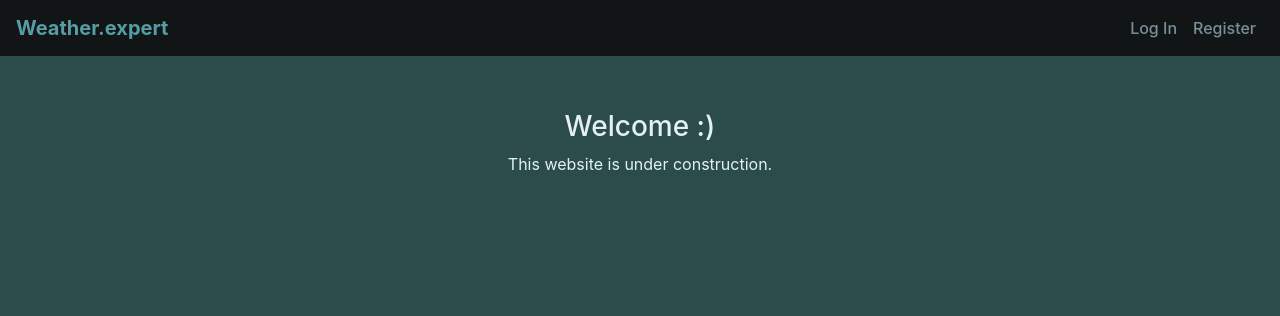
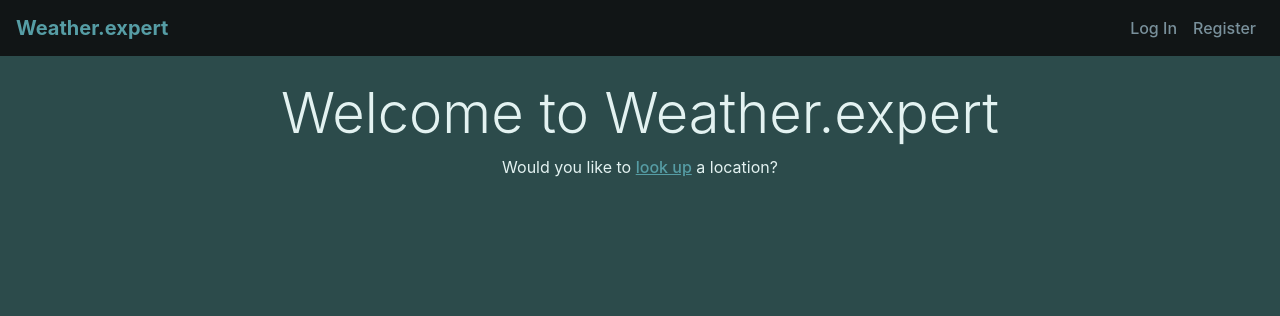
Before and after one commit to brleony/project1, a Flask app: page / in a window 1280 px wide. Shown: the top 316 px of the page. Run offline with Flask 2, Linux system fonts and the light colour scheme; some libraries are stand-ins or nearby versions.

Commit message:
Added weather info + api access

```diff
--- a/application.py
+++ b/application.py
@@ -1,6 +1,6 @@
-import os
+import os, requests
 
-from flask import Flask, session, render_template, request, redirect, url_for, flash
+from flask import Flask, session, render_template, request, redirect, url_for, flash, jsonify
 from flask_session import Session
 from passlib.apps import custom_app_context as pwd_context
 from sqlalchemy import create_engine
@@ -27,6 +27,30 @@ db = scoped_session(sessionmaker(bind=engine))
 def index():
     return render_template("index.html")
 
+@app.route("/api/<zipcode>")
+def api(zipcode):
+    """Return details about a location."""
+
+    # Query database for location.
+    locations = db.execute("SELECT * FROM locations JOIN locationnames ON locationnames.locationname_id = locations.locationname_id WHERE zipcode = :zipcode", {"zipcode": zipcode}).fetchone()
+
+    # Make sure location exists.
+    if not location:
+        return jsonify({"error": "Zipcode not in database"}), 404
+
+    # Get number of checkins by counting num of matching checkins.
+    numcheckins = len(db.execute("SELECT * FROM checkins WHERE location_id = :location_id", {"location_id": locations["location_id"]}).fetchall())
+
+    return jsonify({
+            "place_name": locations["city"],
+            "state": locations["state"],
+            "latitude": float(locations["latitude"]),
+            "longitude": float(locations["longitude"]),
+            "zip": locations["zipcode"],
+            "population": locations["population"],
+            "check_ins": numcheckins
+        })
+
 @app.route("/search", methods=["GET", "POST"])
 def search():
     """Search for locations that match query."""
@@ -36,12 +60,16 @@ def search():
         return render_template("search.html")
 
     query = request.form.get("query")
-    q = "%" + query + "%"
 
-    locations = db.execute("SELECT * FROM locations WHERE zipcode LIKE :q", {"q": q}).fetchall()
+    if not query:
+        flash("Must enter a query.")
+        return render_template("search.html")
 
-    for location in locations:
-        print(location[2])
+    # Change query to uppercase and add %s
+    q = query.upper()
+    q = "%" + q + "%"
+
+    locations = db.execute("SELECT * FROM locations JOIN locationnames ON locationnames.locationname_id = locations.locationname_id WHERE zipcode LIKE :q OR locationnames.city LIKE :q", {"q": q}).fetchall()
 
     return render_template("search.html", query=query, locations=locations)
 
@@ -51,6 +79,7 @@ def location():
 
     location_id = request.args.get("location_id")
 
+    # If form was submitted, check in.
     if request.method == "POST":
         comment = request.form.get("comment")
 
@@ -58,13 +87,35 @@ def location():
                     {"time": str(datetime.now()), "comment": comment, "user_id": int(session["user_id"][0]), "location_id": location_id})
         db.commit()
 
-    location = db.execute("SELECT * FROM locations WHERE location_id = :location_id", {"location_id": location_id}).fetchone()
+    # Query database for location details.
+    location = db.execute("SELECT * FROM locations JOIN locationnames ON locationnames.locationname_id = locations.locationname_id WHERE location_id = :location_id", {"location_id": location_id}).fetchone()
 
-    checkins = db.execute("SELECT * FROM checkins WHERE location_id = :location_id", {"location_id": location_id}).fetchall()
+    # Query database for checkins for this location.
+    checkins = db.execute("SELECT * FROM checkins JOIN users ON users.user_id = checkins.user_id WHERE location_id = :location_id", {"location_id": location_id}).fetchall()
 
+    # Saved number of checkins.
     numcheckins = len(checkins)
 
-    return render_template("location.html", location=location, checkins=checkins, numcheckins=numcheckins)
+    # Format request to Dark Sky API.
+    latitude, longitude = location["latitude"], location["longitude"]
+    res = requests.get(f"https://api.darksky.net/forecast/d42f9950f8cdec7be86d4b48b0acfc38/{latitude},{longitude}")
+
+    # Check that request worked.
+    if res.status_code != 200:
+        raise Exception('ERROR: API request unsuccessful.')
+
+    # Convert request response to JSON.
+    data = res.json()
+    weather = data["currently"]
+
+    # Make weather info easier to read.
+    weather["time"] = datetime.fromtimestamp(int(weather["time"])).strftime('%H:%M:%S UTC')
+    weather["humidity"] = int(weather["humidity"] * 100)
+    weather["temperature"] = int(weather["temperature"])
+    weather["dewPoint"] = int(weather["dewPoint"])
+
+    # Render location page with info about location, checkins and weather.
+    return render_template("location.html", location=location, checkins=checkins, numcheckins=numcheckins, weather=weather)
 
 @app.route("/mycheckins", methods=["GET"])
 def mycheckins():
@@ -72,7 +123,7 @@ def mycheckins():
 
     user_id = int(session["user_id"][0])
 
-    checkins = db.execute("SELECT * FROM checkins WHERE user_id = :user_id", {"user_id": user_id}).fetchall()
+    checkins = db.execute("SELECT * FROM checkins JOIN locations ON locations.location_id = checkins.location_id WHERE user_id = :user_id", {"user_id": user_id}).fetchall()
 
     return render_template("mycheckins.html", checkins=checkins)
 
@@ -88,19 +139,17 @@ def login():
     if request.method == "GET":
         return render_template("login.html")
 
-    error = None
-
     # Ensure username was submitted.
     username = request.form.get("username")
     if not username:
-        error = "Must provide username."
-        return render_template("login.html", error=error)
+        flash("Must provide username.")
+        return render_template("login.html")
 
     # Ensure password was submitted.
     password = request.form.get("password")
     if not password:
-        error = "Must provide password."
-        return render_template("login.html", error=error)
+        flash("Must provide password.")
+        return render_template("login.html")
 
     # Query database for username.
     rows = db.execute("SELECT * FROM users WHERE username = :username",
@@ -108,15 +157,15 @@ def login():
 
     # Ensure username exists and password is correct.
     if len(rows) != 1 or not pwd_context.verify(password, rows[0][2]):
-        error = "Invalid username and/or password"
-        return render_template("login.html", error=error)
+        flash("Invalid username and/or password.")
+        return render_template("login.html")
 
     # Remember which user has logged in.
     session["user_id"] = rows[0]
 
     # Redirect user to search page.
     flash("Welcome back, " + rows[0][3] + "!")
-    return redirect(url_for("search"))
+    return redirect(url_for("index"))
 
 
 @app.route("/logout")
@@ -135,8 +184,6 @@ def logout():
 def register():
     """Register user."""
 
-    error = None
-
     # If user visits page, render register.html
     if request.method == "GET":
         return render_template("register.html")
@@ -144,31 +191,31 @@ def register():
     # Ensure username was submitted.
     username = request.form.get("username")
     if not username:
-        error = "Must provide username."
-        return render_template("register.html", error=error)
+        flash("Must provide username.")
+        return render_template("register.html")
 
     # Ensure first name was submitted.
     first_name = request.form.get("first_name")
     if not first_name:
-        error = "Must provide first name."
-        return render_template("register.html", error=error)
+        flash("Must provide first name.")
+        return render_template("register.html")
 
     # Ensure password was submitted.
     password_1 = request.form.get("password_1")
     if not password_1:
-        error = "Must provide password."
-        return render_template("register.html", error=error)
+        flash("Must provide password.")
+        return render_template("register.html")
 
     # Ensure confirmation password was submitted.
     password_2 = request.form.get("password_2")
     if not password_2:
-        error = "Must confirm password."
-        return render_template("register.html", error=error)
+        flash("Must confirm password.")
+        return render_template("register.html")
 
     # Ensure password and confirmation password are the same.
     if password_1 != password_2:
-        error = "Passwords do not match."
-        return render_template("register.html", error=error)
+        flash("Passwords do not match.")
+        return render_template("register.html")
 
     # Save user credentials.
     hash = pwd_context.hash(password_1)
@@ -177,8 +224,8 @@ def register():
 
     # Ensure that username does not already exist.
     if not result:
-        error = "Username already exists."
-        return render_template("register.html", error=error)
+        flash("Username already exists.")
+        return render_template("register.html")
 
     # Remember which user has logged in.
     rows = db.execute("SELECT * FROM users WHERE username = :username", {"username": username}).fetchone()
--- a/static/style.css
+++ b/static/style.css
@@ -36,11 +36,8 @@ input {
   color: #B7D5D4 !important;
   font-weight: 500 !important; }
 
-.jumbotron {
-  background-color: transparent !important; }
-
 .row {
-  padding: 50px; }
+  padding: 20px; }
 
 body {
   background-color: #2C4B4B;
--- a/static/style.scss
+++ b/static/style.scss
@@ -48,7 +48,7 @@ input {
 
 
 .row {
-    padding: 50px;
+    padding: 20px;
 }
 
 body {
--- a/templates/index.html
+++ b/templates/index.html
@@ -8,8 +8,8 @@
     <div class="container">
             <div class="row">
                 <div class="col">
-                    <h3>Welcome :)</h3>
-                    <p>This website is under construction.</p>
+                    <h1 class="display-4">Welcome to Weather.expert</h1>
+                    <p>Would you like to <a href="{{ url_for('search') }}">look up</a> a location?</p>
                 </div>
             </div>
     </div>
--- a/templates/login.html
+++ b/templates/login.html
@@ -8,9 +8,6 @@
     <div class="container">
             <div class="row">
                 <div class="col">
-                    {% if error %}
-                        <div class="alert alert-dark"><strong>Error:</strong> {{ error }}</div>
-                    {% endif %}
                     <form action="{{ url_for('login') }}" method="post">
                         <fieldset>
                             <div class="form-group">
--- a/templates/mycheckins.html
+++ b/templates/mycheckins.html
@@ -8,6 +8,7 @@
     <div class="container">
             <div class="row">
                 <div class="col">
+                    <h1 class="display-4">My Checkins</h1>
                     {% if checkins %}
                         <table class="table table-sm">
                             <thead class="thead-dark">
@@ -18,8 +19,8 @@
                             <tbody>
                             {% for checkin in checkins %}
                                 <tr>
-                                    <td>{{ checkin.zipcode }}</td>
-                                    <td>{{ checkin.time }}</td>
+                                    <td><a href="{{ url_for('location', location_id=checkin.location_id) }}">{{ checkin.zipcode }}</a></td>
+                                    <td>{{ checkin.time }} UTC</td>
                                     <td>{{ checkin.comment }}</td>
                                 </tr>
                             {% endfor %}
--- a/templates/register.html
+++ b/templates/register.html
@@ -8,9 +8,6 @@
     <div class="container">
             <div class="row">
                 <div class="col">
-                    {% if error %}
-                        <div class="alert alert-dark"><strong>Error:</strong> {{ error }}</div>
-                    {% endif %}
                     <form action="{{ url_for('register') }}" method="post">
                         <fieldset>
                             <div class="form-group">
--- a/templates/search.html
+++ b/templates/search.html
@@ -11,6 +11,7 @@
                 {% if error %}
                     <div class="alert alert-dark"><strong>Error:</strong> {{ error }}</div>
                 {% endif %}
+                <h1 class="display-4">Search</h1>
                 <form action="{{ url_for('search') }}" method="post">
                     <fieldset>
                         <div class="form-group">
@@ -42,7 +43,7 @@
                         {% for location in locations %}
                             <tr>
                                 <td>{{ location.zipcode }}</td>
-                                <td><a href="{{ url_for('location', location_id=location.location_id) }}">{{ location.locationname_id }}</a></td>
+                                <td><a href="{{ url_for('location', location_id=location.location_id) }}">{{ location.city }}, {{ location.state }}</a></td>
                             </tr>
                         {% endfor %}
                         </tbody>
```
Also changed, not shown: templates/location.html (+7 -6 lines), 1 other file.
